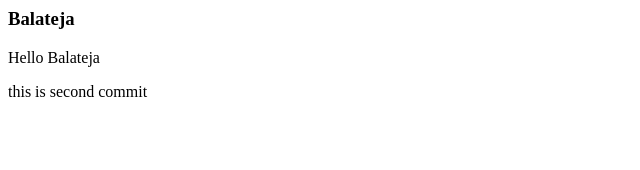
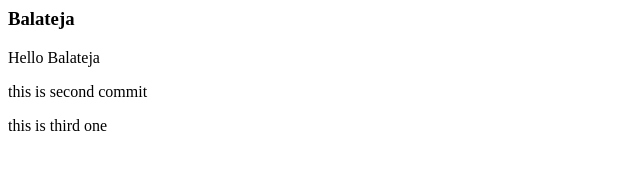
Before and after one commit to balatejabommeri/git-test, a plain HTML site: page index.html in a window 1280 px wide. Shown: the whole page, without its empty margins (0-640 px from the left). Drawn offline with Linux system fonts and the light colour scheme.

Commit message:
third commit

```diff
--- a/index.html
+++ b/index.html
@@ -3,5 +3,6 @@
         <h3>Balateja</h3>
         <p>Hello Balateja</p>
         <p>this is second commit</p>
+        <p>this is third one</p>
     </body>
 </html>
```
